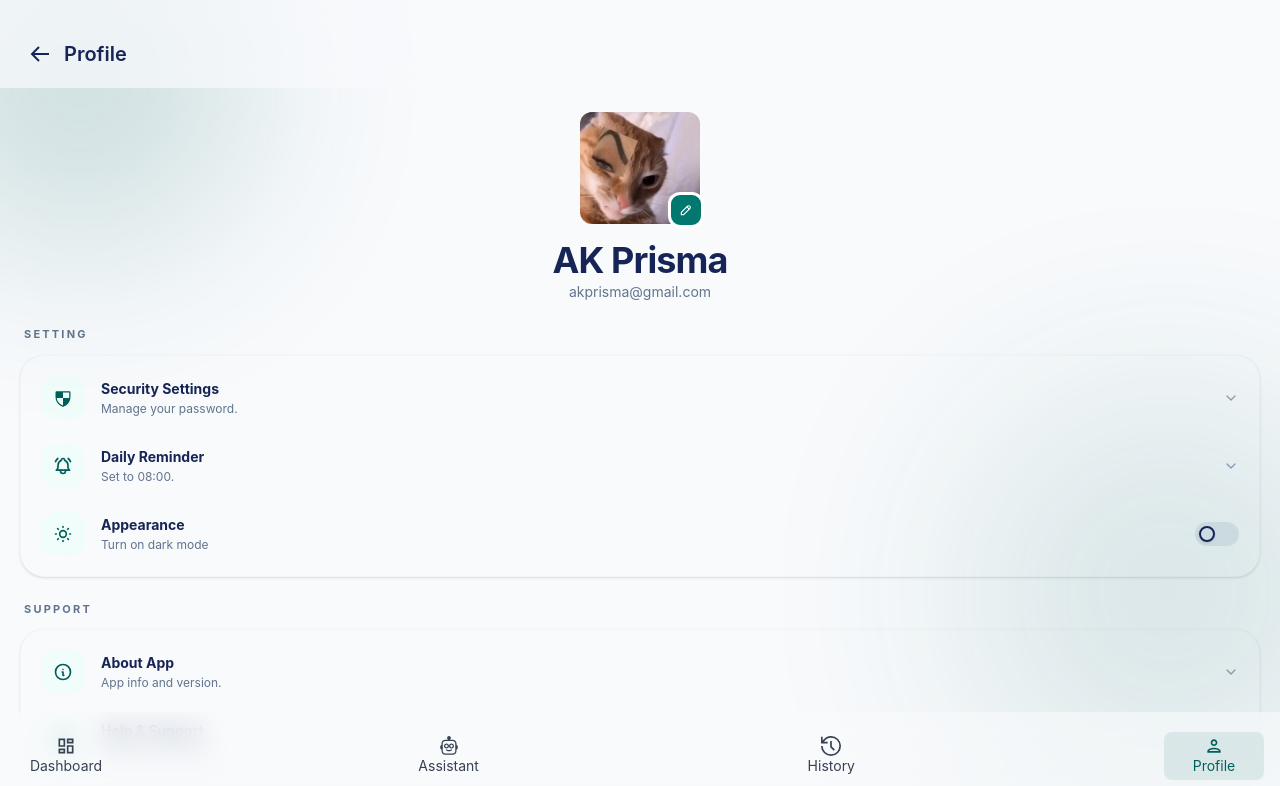
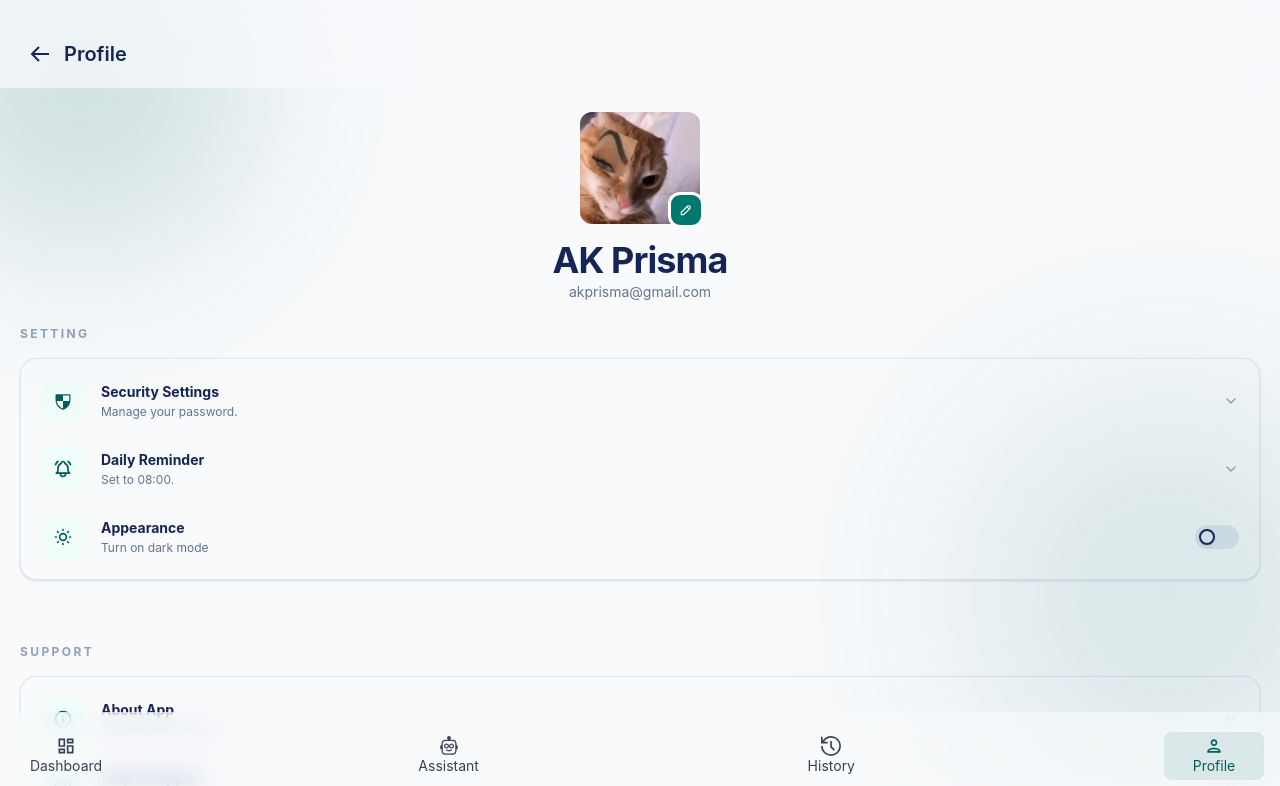
Before and after one commit to ak7prisma/cash-flow-intelligence, a React (Vite) app: page /profile in a window 1280 px wide. Shown: the top 786 px of the page. Built offline with nearby package versions, Linux system fonts and the light colour scheme.

Commit message:
refactor: Setting Card

```diff
--- a/src/component/Profile/SettingList.tsx
+++ b/src/component/Profile/SettingList.tsx
@@ -1,6 +1,7 @@
 import { NavLink } from "react-router-dom";
 import ThemeToggle from "../ui/ThemeToggle";
 import { TbChevronDown } from "react-icons/tb";
+import SettingCard from "../ui/SettingCard";
 
 interface SettingItem {
   id: string | number;
@@ -19,14 +20,8 @@ interface SettingListProps {
 export default function SettingList({ sectionTitle, items }: Readonly<SettingListProps>) {
 
   return (
-    <div className="">
-      {/* Judul Section */}
-      <h3 className="text-[11px] font-bold text-slate-500 dark:text-slate-400 tracking-[0.2em] uppercase mb-3 px-1">
-        {sectionTitle}
-      </h3>
-
-      {/* Kotak List */}
-      <div className="bg-slate-50 dark:bg-slate-950/40 border border-slate-100 dark:border-slate-800 rounded-3xl p-5 shadow-sm flex flex-col gap-6">
+    <SettingCard title={sectionTitle} className="mb-0">
+      <div className="flex flex-col gap-6">
         {items.map((item) => (
           <NavLink to={item.to} key={item.id} className="flex items-center justify-between cursor-pointer group">
             {/* Icon + Teks */}
@@ -51,6 +46,6 @@ export default function SettingList({ sectionTitle, items }: Readonly<SettingLis
           </NavLink>
         ))}
       </div>
-    </div>
+    </SettingCard>
   );
 }
--- /dev/null
+++ b/src/component/ui/SettingCard.tsx
@@ -0,0 +1,20 @@
+import React from "react";
+
+interface SettingCardProps {
+  title: string;
+  children: React.ReactNode;
+  className?: string;
+}
+
+export default function SettingCard({ title, children, className = "" }: Readonly<SettingCardProps>) {
+  return (
+    <section className={`mb-10 ${className}`}>
+      <h3 className="text-xs font-bold text-slate-400 dark:text-slate-400 tracking-[0.2em] mb-4 uppercase">
+        {title}
+      </h3>
+      <div className="rounded-2xl bg-slate-50 dark:bg-slate-950/40 border border-slate-200 dark:border-slate-800 shadow-sm p-5">
+        {children}
+      </div>
+    </section>
+  );
+}
```
